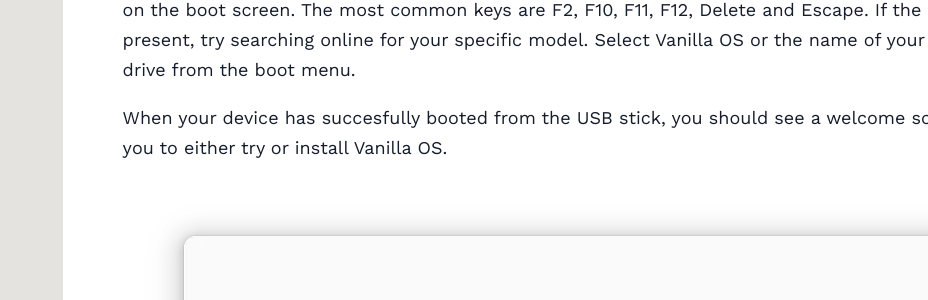
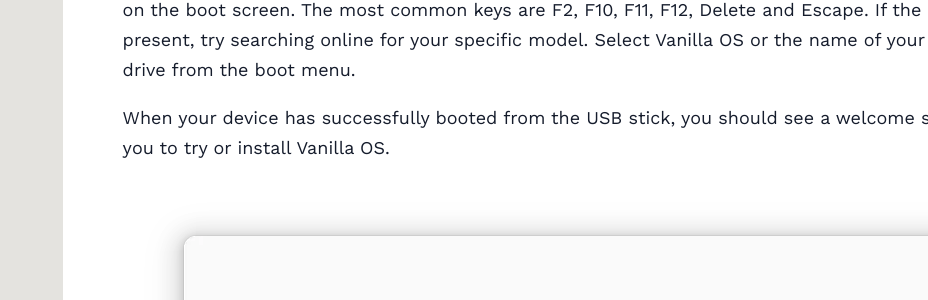
Before and after one commit to Vanilla-OS/documentation, a Jekyll site: the page built from docs/installation/index.md, in a window 1280 px wide. Shown: the part 1771-2071 px from the top of the page, without its empty margins (352-1280 px from the left). Built offline with Jekyll 4.4.1, drawn with Linux system fonts in a browser that asks for light colours.

Commit message:
Update docs/installation/index.md
Co-authored-by: K.B.Dharun Krishna <kbdharunkrishna@gmail.com>

```diff
--- a/docs/installation/index.md
+++ b/docs/installation/index.md
@@ -35,7 +35,7 @@ Insert the USB flash drive in the computer that you want to install Vanilla OS t
 
 If your device does not automatically boot into the Vanilla OS installation media, reboot, and while the device is starting up, hold down the key to `select boot device` or for `boot menu` indicated by a prompt on the boot screen. The most common keys are F2, F10, F11, F12, Delete and Escape. If the prompt isn't present, try searching online for your specific model. Select Vanilla OS or the name of your USB flash drive from the boot menu.
 
-When your device has succesfully booted from the USB stick, you should see a welcome screen inviting you to either try or install Vanilla OS.
+When your device has successfully booted from the USB stick, you should see a welcome screen inviting you to try or install Vanilla OS.
 
 ![Welcome](/assets/uploads/installer-welcome.webp)
 
```
